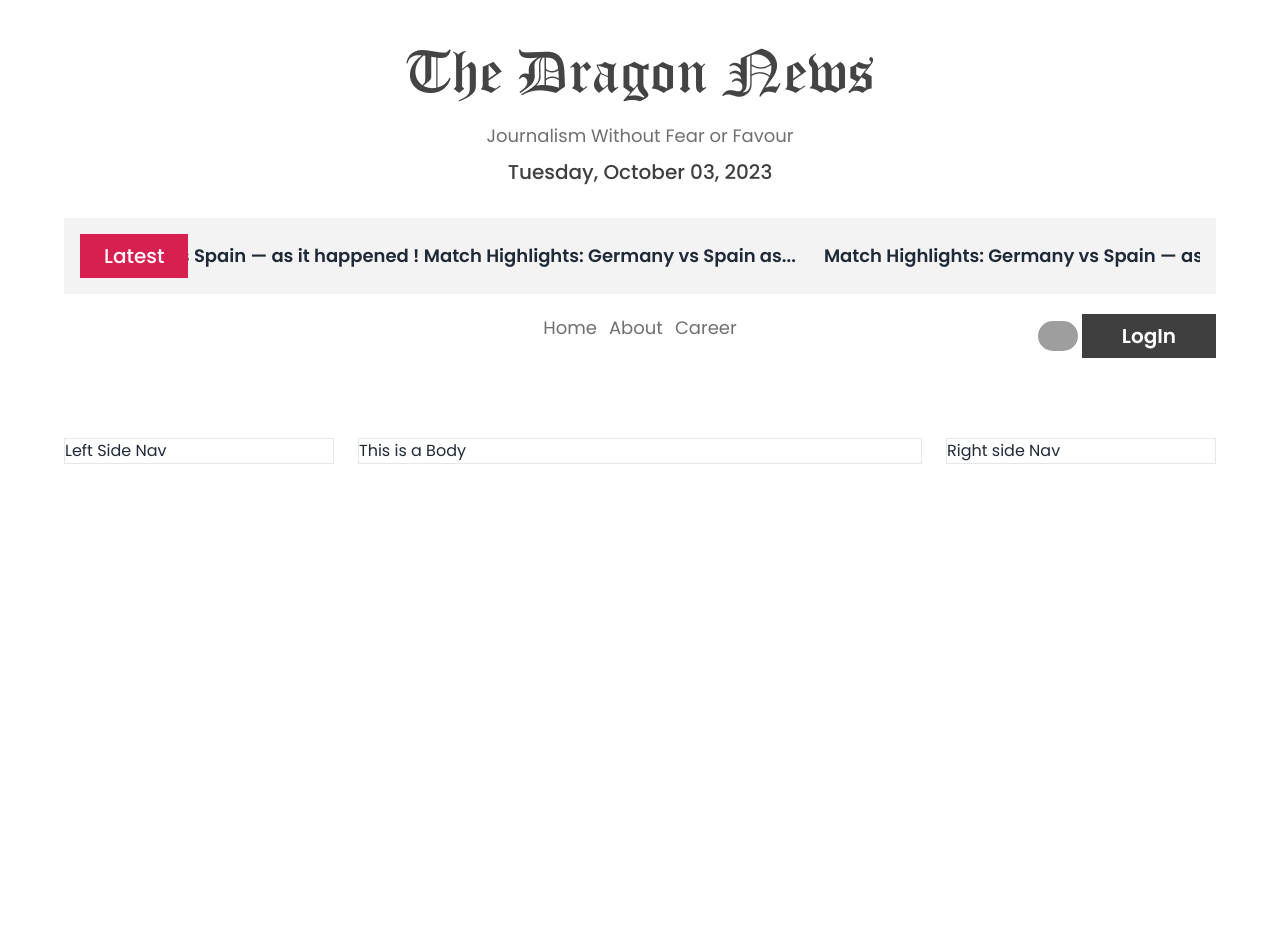
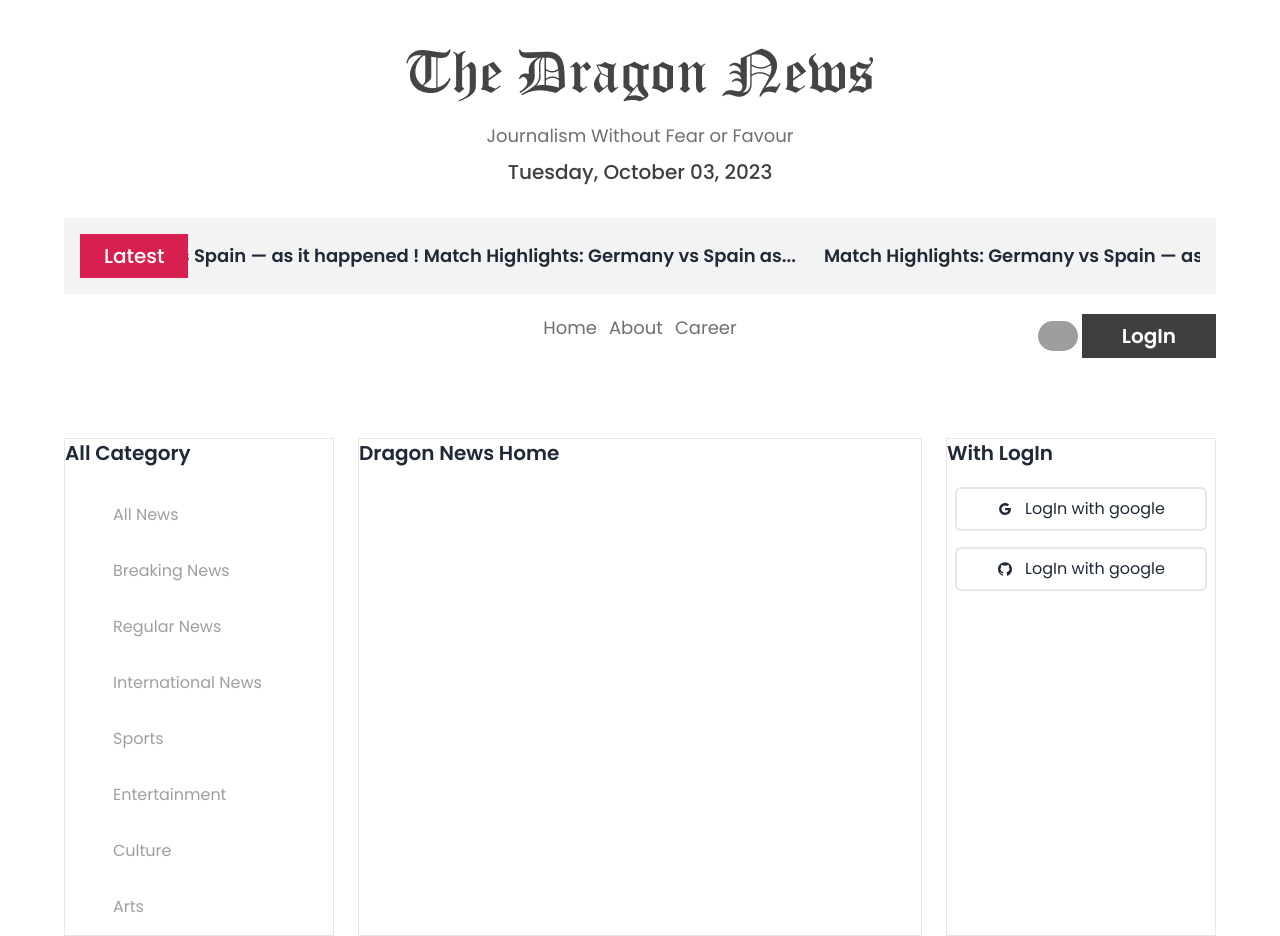
Before and after one commit to sajalbiswas1/dragon-news-react, a React (Vite) app: page / in a window 1280 px wide. Before the commit the page ends 800 px from the top, so only its background shows below. Built offline with nearby package versions, Linux system fonts and the light colour scheme; grey boxes are pictures that could not be loaded.

Commit message:
navbar login profile & 4 button added

```diff
--- a/package.json
+++ b/package.json
@@ -17,6 +17,7 @@
     "react": "^18.2.0",
     "react-dom": "^18.2.0",
     "react-fast-marquee": "^1.6.1",
+    "react-icons": "^4.11.0",
     "react-router-dom": "^6.16.0",
     "sort-by": "^1.2.0"
   },
--- a/src/component/Home/Body.jsx
+++ b/src/component/Home/Body.jsx
@@ -3,7 +3,7 @@
 const Body = () => {
     return (
         <div className="col-span-2 border">
-            <h3>This is a Body</h3>
+            <h3 className="text-xl font-semibold mb-5">Dragon News Home</h3>
         </div>
     );
 };
--- a/src/component/Home/LeftNav.jsx
+++ b/src/component/Home/LeftNav.jsx
@@ -1,9 +1,22 @@
+import { useEffect, useState } from "react";
+import { Link } from "react-router-dom";
 
 
 const LeftNav = () => {
+    const [categories, setCategoric]=useState([])
+    useEffect(()=>{
+        fetch('categories.json')
+        .then(res =>res.json())
+        .then(data=>setCategoric(data))
+    },[])
     return (
         <div className="col-span-1 border">
-            <h3>Left Side Nav</h3>
+            <h3 className="text-xl font-semibold mb-5">All Category</h3>
+            <div className="">
+                {
+                    categories.map(categori => <Link key={categori.id}><button className="focus:text-[#403F3F] text-left focus:font-semibold pl-12 py-4 rounded-md focus:bg-[#E7E7E7] w-full text-[#9F9F9F] " >{categori.name}</button></Link>)
+                }
+            </div>
         </div>
     );
 };
--- a/src/component/Home/RightNav.jsx
+++ b/src/component/Home/RightNav.jsx
@@ -1,9 +1,18 @@
-
+import { AiOutlineGithub, AiOutlineGoogle } from 'react-icons/ai';
 
 const RightNav = () => {
     return (
         <div className="col-span-1 border">
-            <h3>Right side Nav</h3>
+            <h3 className="text-xl font-semibold mb-5">With LogIn</h3>
+            <div className='flex items-center hover:text-blue-700  mx-2 py-2 justify-center gap-3 hover:border-blue-700 rounded-md border-2 mb-4'>
+            <AiOutlineGoogle></AiOutlineGoogle>
+            <p>LogIn with google</p>
+
+            </div>
+            <div className='flex items-center hover:text-blue-700  mx-2 py-2 justify-center gap-3 hover:border-blue-700 rounded-md border-2'>
+            <AiOutlineGithub></AiOutlineGithub>
+            <p>LogIn with google</p>
+            </div>
         </div>
     );
 };
--- a/src/component/SliderBar.jsx
+++ b/src/component/SliderBar.jsx
@@ -5,7 +5,7 @@ import { Link } from "react-router-dom";
 const SliderBar = () => {
     return (
         <div className="flex items-center p-4 bg-[#F3F3F3] mt-8">
-            <button className="px-6 py-2 text-xl font-medium text-white  bg-[#D72050]">Latest</button>
+            <button className="px-6 py-2 text-xl font-medium text-white hover:bg-red-500  bg-[#D72050]">Latest</button>
             <p className="flex gap-6">
                 <Marquee>
                     <Link><p className="mr-7 text-lg font-semibold">Match Highlights: Germany vs Spain — as it happened   !   Match Highlights: Germany vs Spain as...</p></Link>
```
Also changed, not shown: 1 other file (tests, documents, lock files or other folders).
